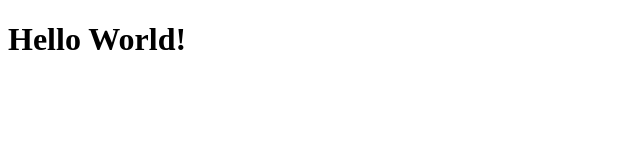
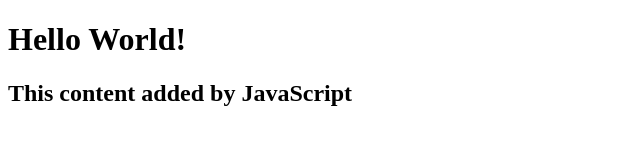
Before and after one commit to ericahashert/ehash-website, a plain HTML site: page index.html in a window 1280 px wide. Shown: the whole page, without its empty margins (0-640 px from the left). Drawn offline with Linux system fonts and the light colour scheme.

Commit message:
add script.js, connect to index.html

```diff
--- a/index.html
+++ b/index.html
@@ -2,9 +2,10 @@
 <html lang="en">
   <head>
     <title>My Personal Website</title>
+    <link rel="stylesheet" href="style.css" />
   </head>
   <body>
     <h1>Hello World!</h1>
-    <link rel="stylesheet" href="style.css" />
+    <script src="script.js"></script>
   </body>
 </html>
--- /dev/null
+++ b/script.js
@@ -0,0 +1,3 @@
+const h2 = document.createElement("h2");
+h2.textContent = "This content added by JavaScript";
+document.querySelector("body").appendChild(h2);
```
